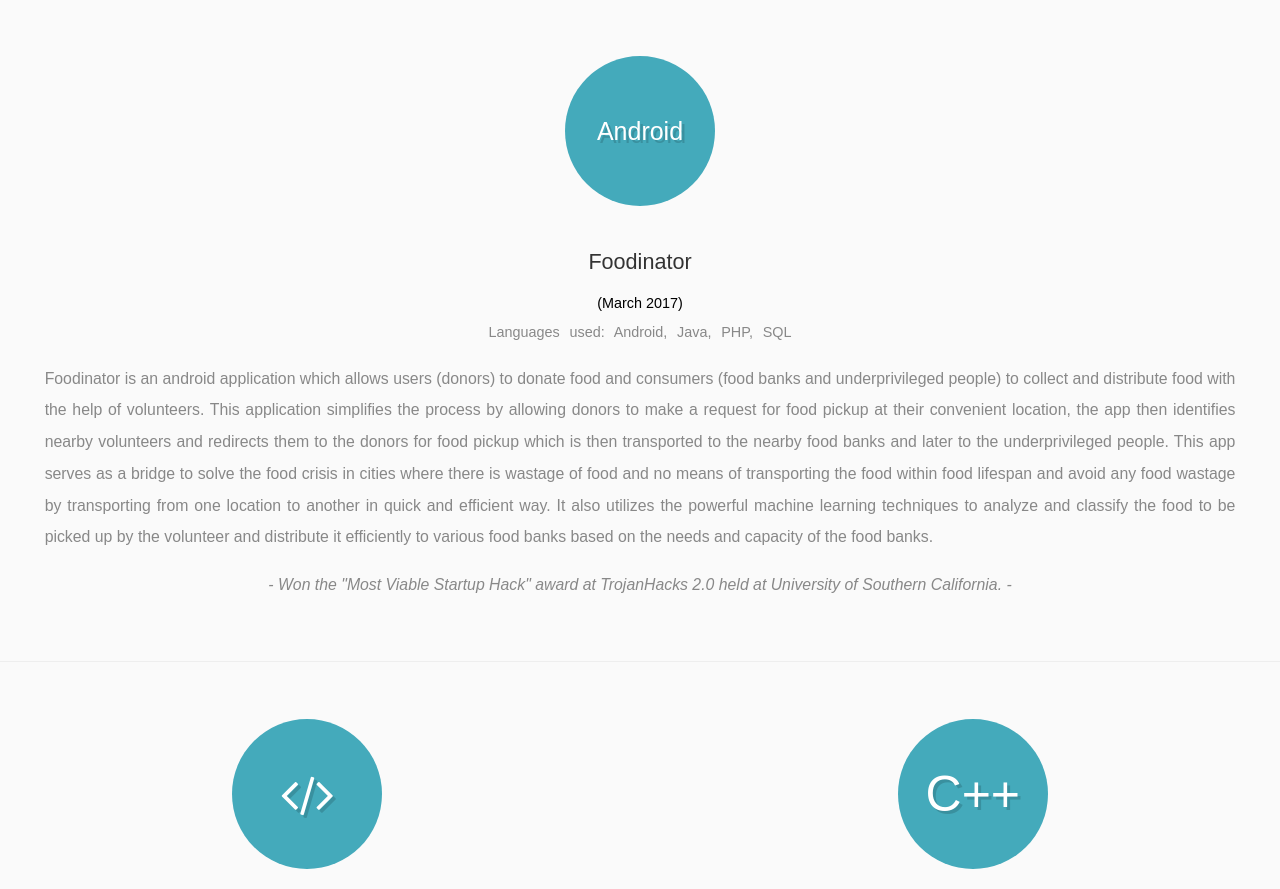
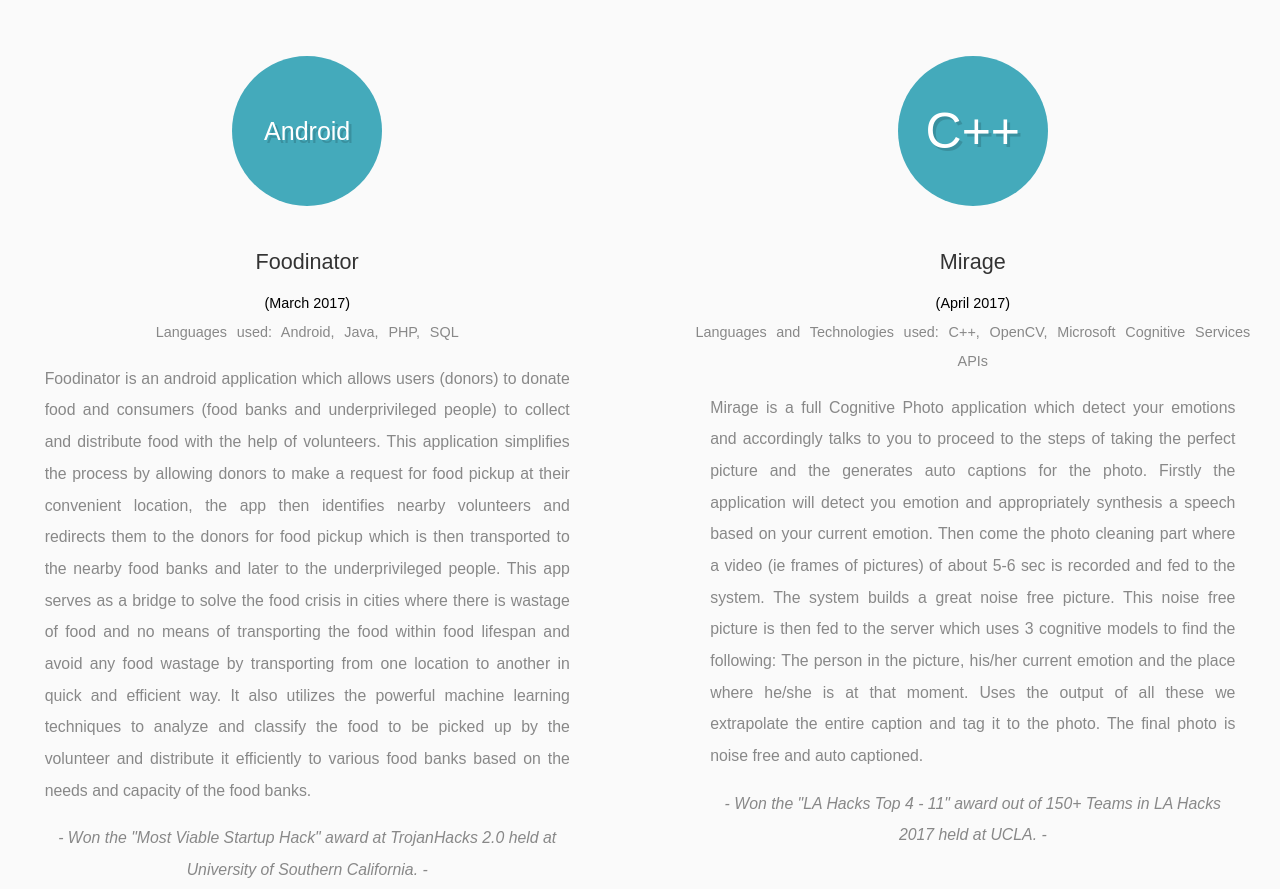
Before and after one commit to pratikvarshney/pratikvarshney.github.io, a plain HTML site: page index.html in a window 1280 px wide. Shown: the part 5263-6152 px from the top of the page. Drawn offline with Linux system fonts and the light colour scheme.

Commit message:
Added Mirage

```diff
--- a/index.html
+++ b/index.html
@@ -353,7 +353,7 @@
 
 					<div class="content-row">
 
-						<div class="content-box" style="width:100%">
+						<div class="content-box left">
 							<div class="section-sub-logo">
 								<div class="sub-logo-box font-25">
 									<span>Android</span>
@@ -365,6 +365,21 @@
 							<div class="details">Foodinator is an android application which allows users (donors) to donate food and consumers (food banks and underprivileged people) to collect and distribute food with the help of volunteers. This application simplifies the process by allowing donors to make a request for food pickup at their convenient location, the app then identifies nearby volunteers and redirects them to the donors for food pickup which is then transported to the nearby food banks and later to the underprivileged people. This app serves as a bridge to solve the food crisis in cities where there is wastage of food and no means of transporting the food within food lifespan and avoid any food wastage by transporting from one location to another in quick and efficient way. It also utilizes the powerful machine learning techniques to analyze and classify the food to be picked up by the volunteer and distribute it efficiently to various food banks based on the needs and capacity of the food banks.
 
 							<p align="center"><i>- Won the "Most Viable Startup Hack" award at TrojanHacks 2.0 held at University of Southern California. -</i></p>
+							</div>
+						</div>
+
+						<div class="content-box right">
+							<div class="section-sub-logo">
+								<div class="sub-logo-box font-50">
+									<span>C++</span>
+								</div>
+							</div>
+							<div class="section-subtitle">Mirage</div>
+							<div class="year">(April 2017)</div>
+							<div class="languages">Languages and Technologies used: C++, OpenCV, Microsoft Cognitive Services APIs</div>
+							<div class="details">Mirage is a full Cognitive Photo application which detect your emotions and accordingly talks to you to proceed to the steps of taking the perfect picture and the generates auto captions for the photo. Firstly the application will detect you emotion and appropriately synthesis a speech based on your current emotion. Then come the photo cleaning part where a video (ie frames of pictures) of about 5-6 sec is recorded and fed to the system. The system builds a great noise free picture. This noise free picture is then fed to the server which uses 3 cognitive models to find the following: The person in the picture, his/her current emotion and the place where he/she is at that moment. Uses the output of all these we extrapolate the entire caption and tag it to the photo. The final photo is noise free and auto captioned.
+
+							<p align="center"><i>- Won the "LA Hacks Top 4 - 11" award out of 150+ Teams in LA Hacks 2017 held at UCLA. -</i></p>
 							</div>
 						</div>
 
```
